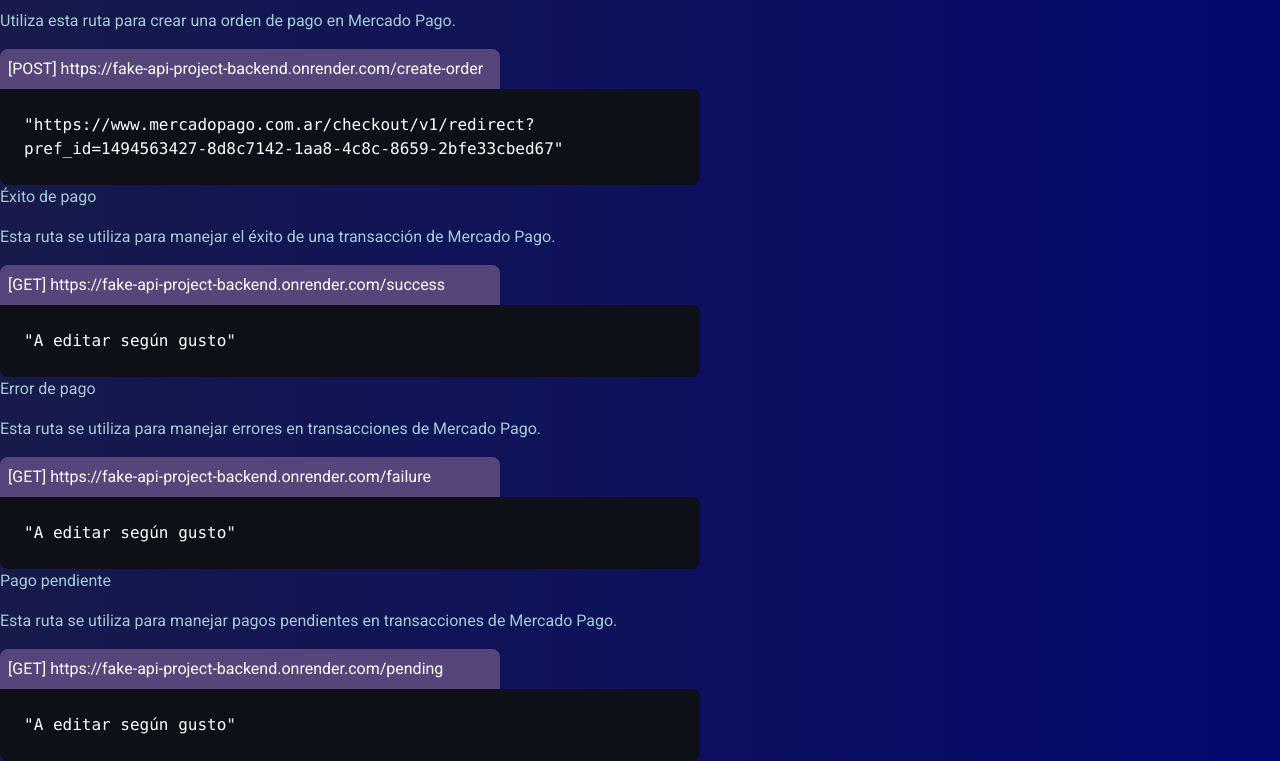
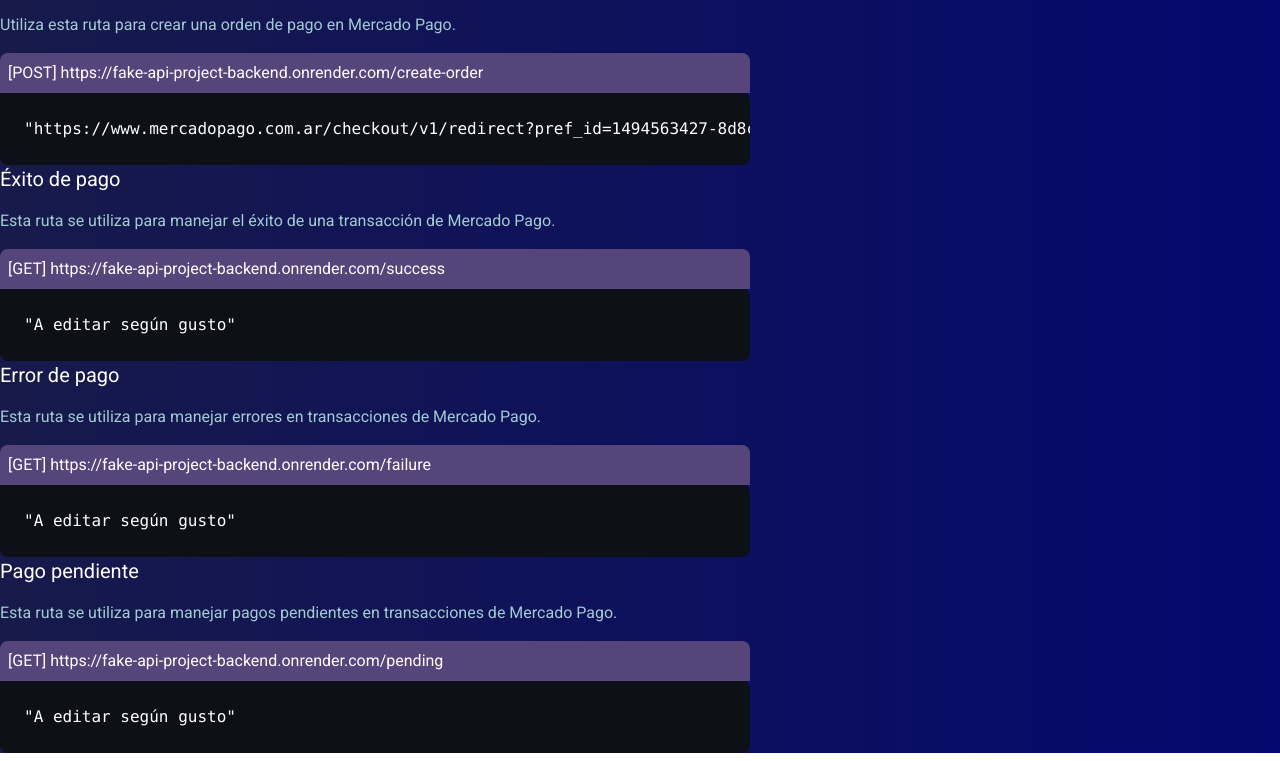
Before and after one commit to juliilp/Project-fake-api, an Astro site in the folder client/: page /mercadopago in a window 1280 px wide. Shown: the part 221-982 px from the top of the page. Built offline with nearby package versions, Linux system fonts and the light colour scheme; Astro itself is replaced by a stand-in of ours.

Commit message:
responsive design

```diff
--- a/client/src/components/CardUser.astro
+++ b/client/src/components/CardUser.astro
@@ -3,7 +3,7 @@ import { Image } from "astro:assets";
 const {imagen,titulo,texto, href} = Astro.props
 ---
 
-<article class="w-full h-full flex flex-col items-center gap-4 justify-center max-w-[450px]" >
+<article class="w-full h-full flex flex-col items-center gap-4 justify-center max-w-[450px] " >
     <h2 class="text-xl">{titulo}</h2>
     <p class="bg-[#0C1017] p-4 rounded-lg text-xs">{texto}</p>
     <a href={href}  >
--- a/client/src/components/ContainerCardUser.astro
+++ b/client/src/components/ContainerCardUser.astro
@@ -5,7 +5,7 @@ import ImagenProducto from '../../public/imagen-producto.png'
 import ImagenMercadoPago from '../../public/imagen-mercadopago.png'
 ---
 
-<article class="flex w-full flex-wrap  justify-between" >
+<article class="flex w-full flex-wrap items-center min-[400px]:justify-center justify-between gap-8" >
     <CardUser imagen={ImagenUser} texto="https://fake-api-project-backend.onrender.com/user" titulo="Usuarios" href="/users" />
     <CardUser imagen={ImagenProducto} texto="https://fake-api-project-backend.onrender.com/productos" titulo="Productos" href="/productos" />
     <CardUser imagen={ImagenMercadoPago} texto="https://fake-api-project-backend.onrender.com/mercadopago" titulo="Mercado pago" href="/mercadopago" />
--- a/client/src/components/componenteObjeto.astro
+++ b/client/src/components/componenteObjeto.astro
@@ -4,11 +4,11 @@ const parsedResponse = JSON.parse(response);
 const formattedResponse = JSON.stringify(parsedResponse, null, 2);
 ---
 
-<section class="flex flex-col gap-4 ">
-    <h2 class="text-[#A3CBD3]" >{titulo}</h2>
+<section class="flex flex-col gap-4 w-full  md:w-[750px] lg: ">
+    <h2 class="text-xl" >{titulo}</h2>
     <p class="text-[#A3CBD3]" >{descripcion}</p>
     <article class="flex flex-col ">
-        <span class="bg-[#55457a] text-white p-2 rounded-tr-lg rounded-tl-lg w-full sm:max-w-[500px] md:w-auto md:max-w-[500px] lg:w-auto lg:max-w-[500px] xl:w-auto xl:max-w-[500px]">{request}</span>
-        <pre class="bg-[#0D1016] text-white p-6 w-full rounded-br-lg rounded-bl-lg rounded-tr-lg overflow-x-auto whitespace-pre-wrap word-wrap-break-word max-w-[700px]">{formattedResponse}</pre>
+        <span class="bg-[#55457a] text-white p-2 rounded-tr-lg rounded-tl-lg w-full overflow-x-auto  ">{request}</span>
+        <pre class="bg-[#0D1016] text-white p-6 w-full rounded-br-lg rounded-bl-lg rounded-tr-lg overflow-x-auto ">{formattedResponse}</pre>
     </article>
 </section>
```
